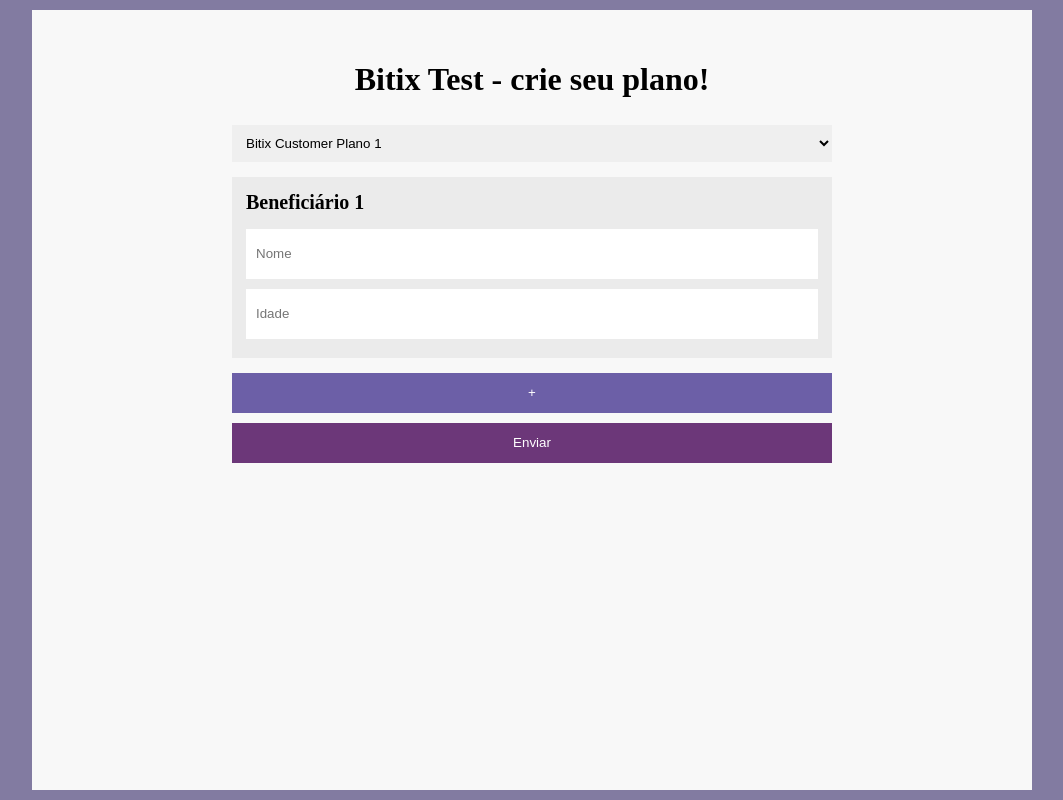
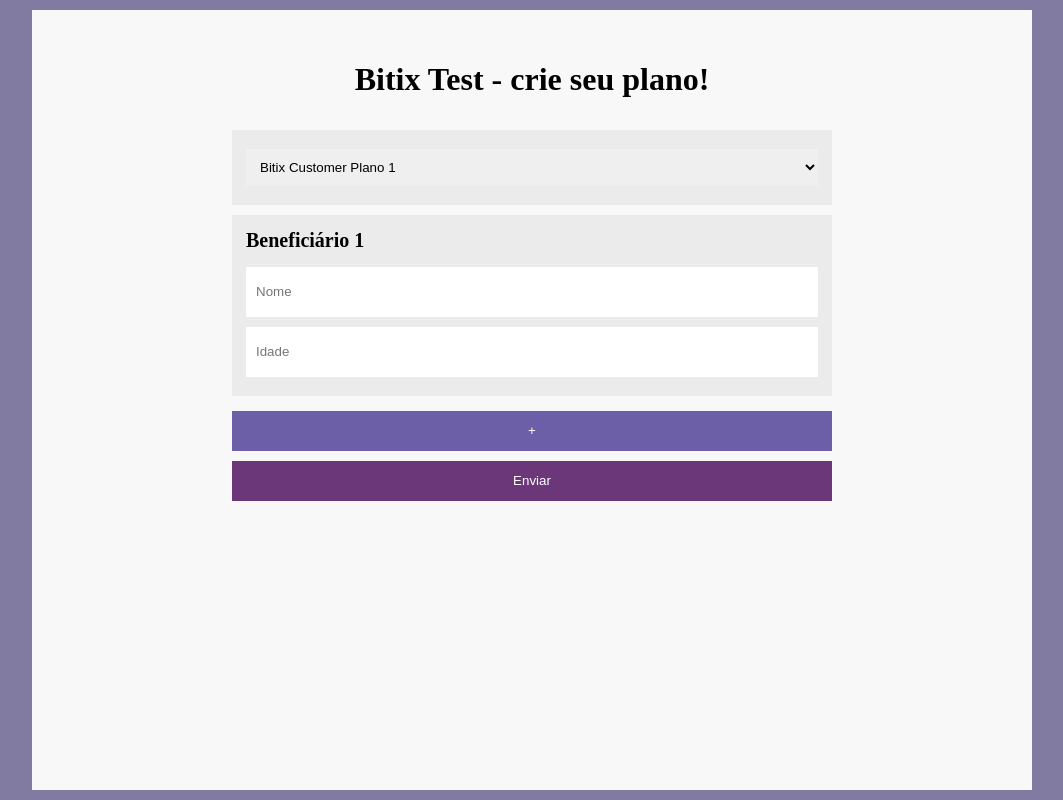
Before and after one commit to karranlemos/planos-beneficiarios, a PHP site: page / in a window 1280 px wide. Shown: the whole page, without its empty margins (108-1171 px from the left). Run offline with PHP 8.4, Linux system fonts and the light colour scheme.

Commit message:
Make select easier to see

```diff
--- a/pages/form.php
+++ b/pages/form.php
@@ -31,11 +31,13 @@
           <form action="" method="post" class="gera-plano full-length">
 
             <div class="content-fields">
-              <select name="plano-codigo">
-                <?php foreach (AccessPlanos::get_instance()->get_planos() as $plano):?>
-                    <option value="<?=$plano->codigo?>"><?=$plano->nome?></option>
-                <?php endforeach; ?>
-              </select>
+              <div class="form-group">
+                <select name="plano-codigo">
+                  <?php foreach (AccessPlanos::get_instance()->get_planos() as $plano):?>
+                      <option value="<?=$plano->codigo?>"><?=$plano->nome?></option>
+                  <?php endforeach; ?>
+                </select>
+              </div>
 
               <div class="beneficiarios js-beneficiarios">
                 <div class="beneficiarios-grupos js-beneficiarios-grupos"></div>
--- a/public/css/style.css
+++ b/public/css/style.css
@@ -107,13 +107,13 @@ form.gera-plano button.add::before {
     content: '+';
 }
 
-form.gera-plano .beneficiario {
+form.gera-plano .form-group {
     margin: 10px 0;
     padding: 14px;
     background-color: var(--floating-content-fieldset-bg-color);
 }
 
-form.gera-plano .beneficiario h2 {
+form.gera-plano .form-group h2 {
     margin: 0 0 10px 0;
     font-size: 20px;
 }
--- a/public/js/script.js
+++ b/public/js/script.js
@@ -25,7 +25,7 @@ class BeneficiariosLoader {
     addNewBeneficiario() {
         var newBeneficiarioNumber = ++this.currentBeneficiario
         var html = `
-          <div class="beneficiario js-beneficiario">
+          <div class="form-group beneficiario js-beneficiario">
             <h2>Beneficiário ${newBeneficiarioNumber}</h2>
             <input type="text" class="js-nome-beneficiario" placeholder="Nome">
             <input type="number" class="js-idade-beneficiario" placeholder="Idade" min="0">
```
